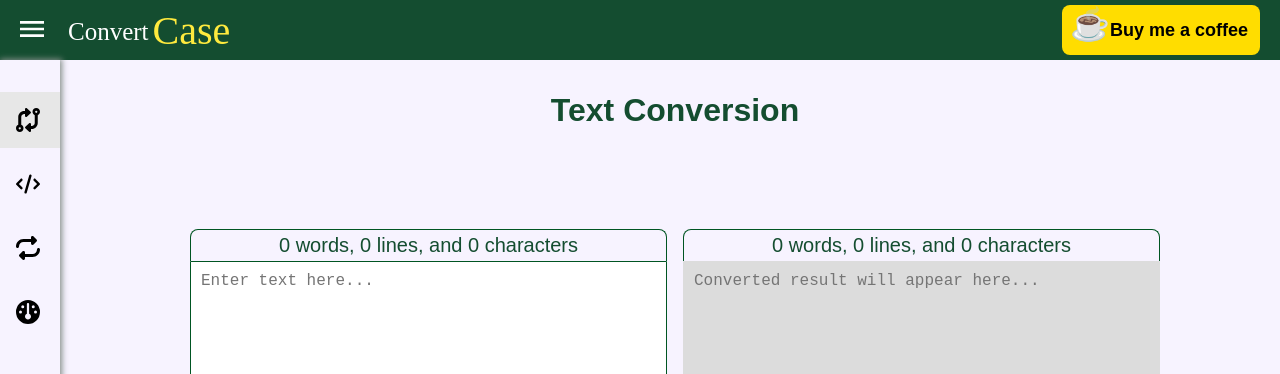
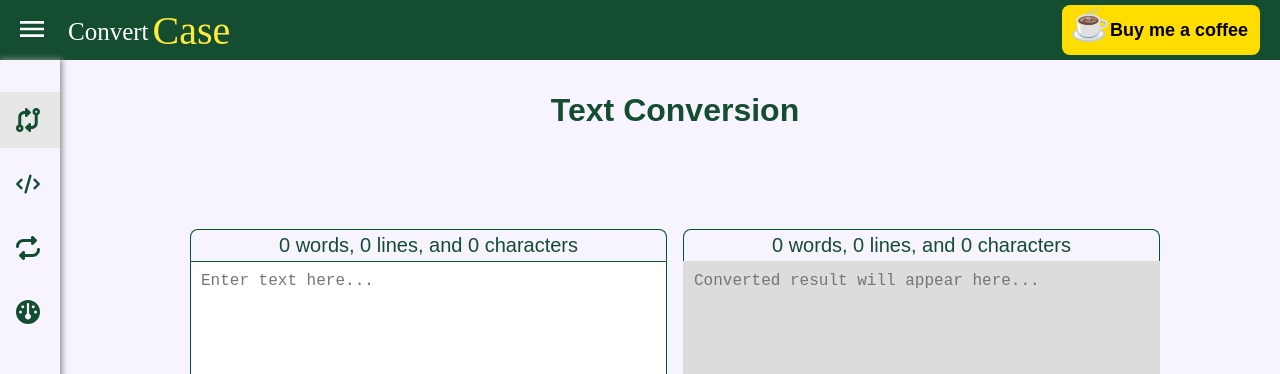
Before and after one commit to haythamIdrees9/ConvertCase, an Angular app: page /text-case-tools in a window 1280 px wide. Shown: the top 374 px of the page. Built offline with nearby package versions, Linux system fonts and the light colour scheme.

Commit message:
add color to menu icons

```diff
--- a/src/app/layout/header/header.component.scss
+++ b/src/app/layout/header/header.component.scss
@@ -74,6 +74,10 @@ $bg-color: #144D30;
         width: 0;
         height: calc(100vh - 60px);
         transition: left 0.5s;
+        .link-icon{
+            @include filter(invert(21%) sepia(80%) saturate(379%) hue-rotate(97deg) brightness(96%) contrast(95%));
+        }
+
 
         .back-container {
             background-color: $bg-color;
```
